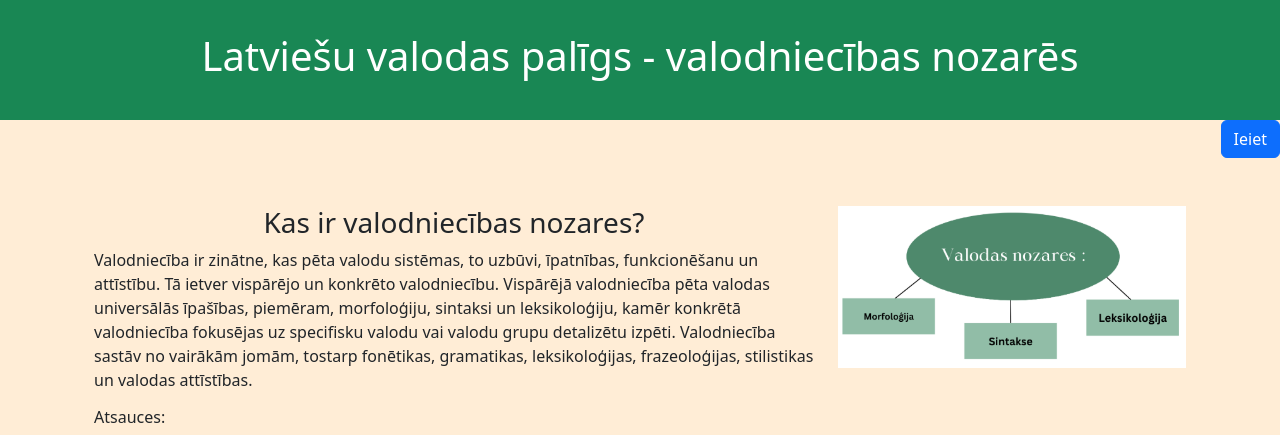
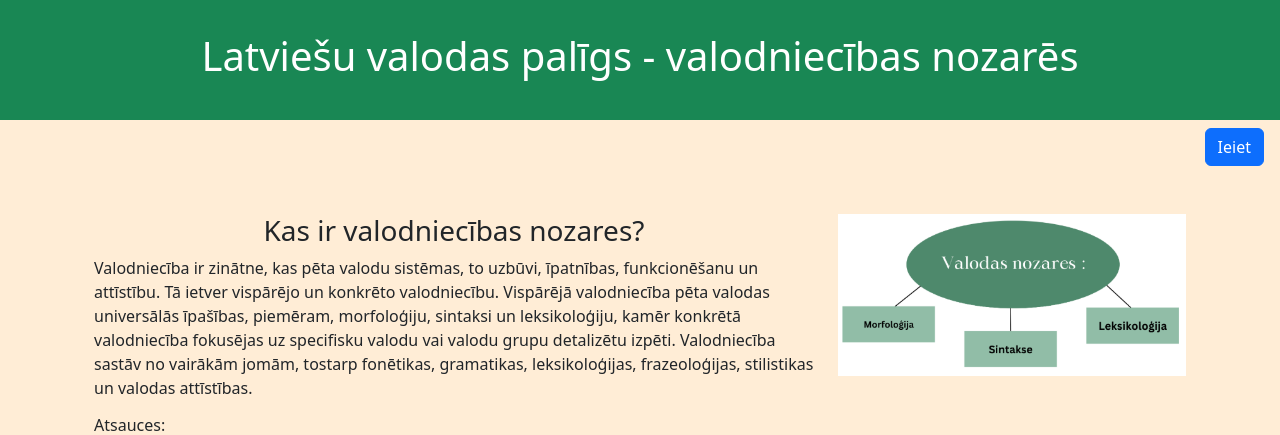
Before and after one commit to petra1026/projekta_darbs_lvp_vn, a Flask app: page / in a window 1280 px wide. Shown: the top 435 px of the page. Run offline with Flask 3, Linux system fonts and the light colour scheme.

Commit message:
pogas pārbīde

```diff
--- a/templates/base.html
+++ b/templates/base.html
@@ -21,7 +21,7 @@
         </div>
     </div>
 
-    <div class="col text-end">
+    <div class="col text-end mt-2 me-3">
         {% if not session.get('user_id') %}
             <button class="btn btn-primary" onclick="showLoginModal()">Ieiet</button>
         {% else %}
--- a/templates/index.html
+++ b/templates/index.html
@@ -20,7 +20,7 @@
             <a href="https://www.letonika.lv/groups/default.aspx?title=nouns.htm">https://www.letonika.lv/groups/default.aspx?title=nouns.htm</a>
         </div>
         <div class="col-lg-4">
-            <img src="bildes/valdoniecības nozares.png" class="img-fluid" alt="Valodniecības nozaru diagramma">
+            <img src="{{ url_for('static', filename='bildes/valdoniecības nozares.png') }}" class="img-fluid" alt="Valodniecības nozaru diagramma">
         </div>
     </div>
 </div>
```
